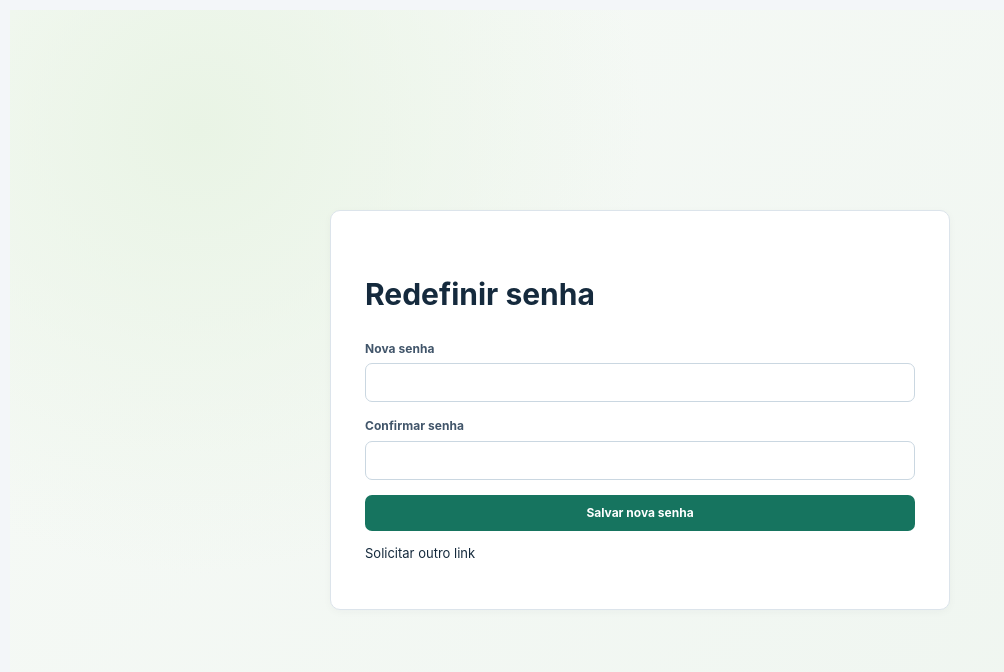
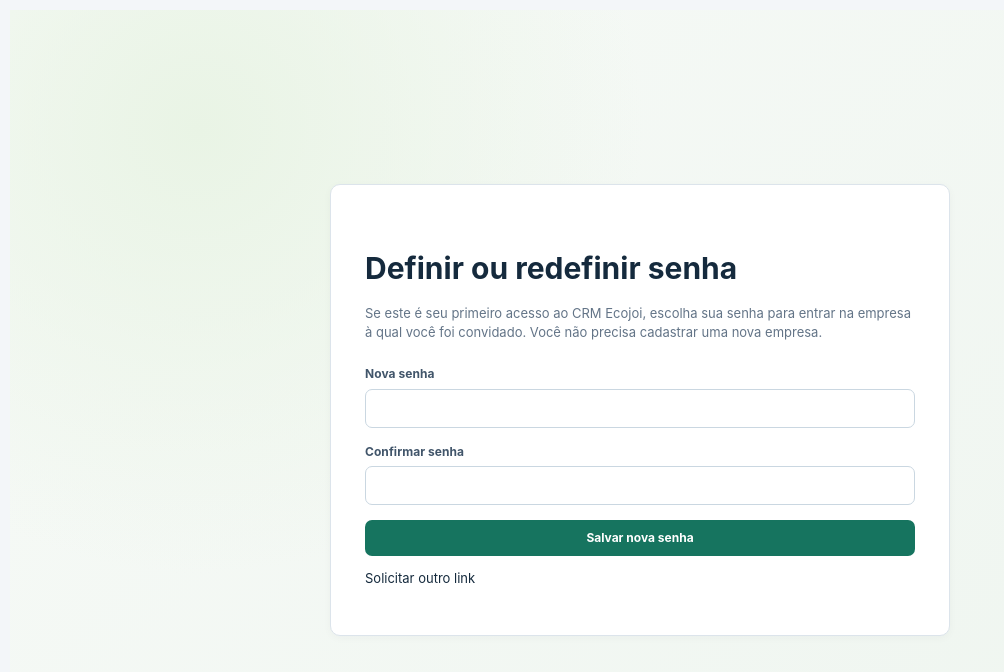
Before and after one commit to RuanMarcos38/Ecojoi-CRM, a Next.js app: page /redefinir-senha in a window 1280 px wide. Shown: the top 672 px of the page, without its empty margins (0-1004 px from the left). Built offline with nearby package versions, Linux system fonts and the light colour scheme; no server answers.

Commit message:
fix(auth): clarify invited-user password setup

```diff
--- a/app/(auth)/redefinir-senha/page.tsx
+++ b/app/(auth)/redefinir-senha/page.tsx
@@ -52,7 +52,7 @@ export default function ResetPasswordPage(){
   }
 
   return <div className="setup-page"><section className="setup-card card">
-    <h1>Redefinir senha</h1>
+    <h1>Definir ou redefinir senha</h1><p className="muted">Se este é seu primeiro acesso ao CRM Ecojoi, escolha sua senha para entrar na empresa à qual você foi convidado. Você não precisa cadastrar uma nova empresa.</p>
     {error&&<p role="alert" className="error">{error}</p>}
     {done?<p role="status">Senha alterada.</p>:<form onSubmit={submit}>
       <div className="field"><label htmlFor="new-password">Nova senha</label><input className="input" id="new-password" name="password" type="password" autoComplete="new-password" minLength={8} required/></div>
```
